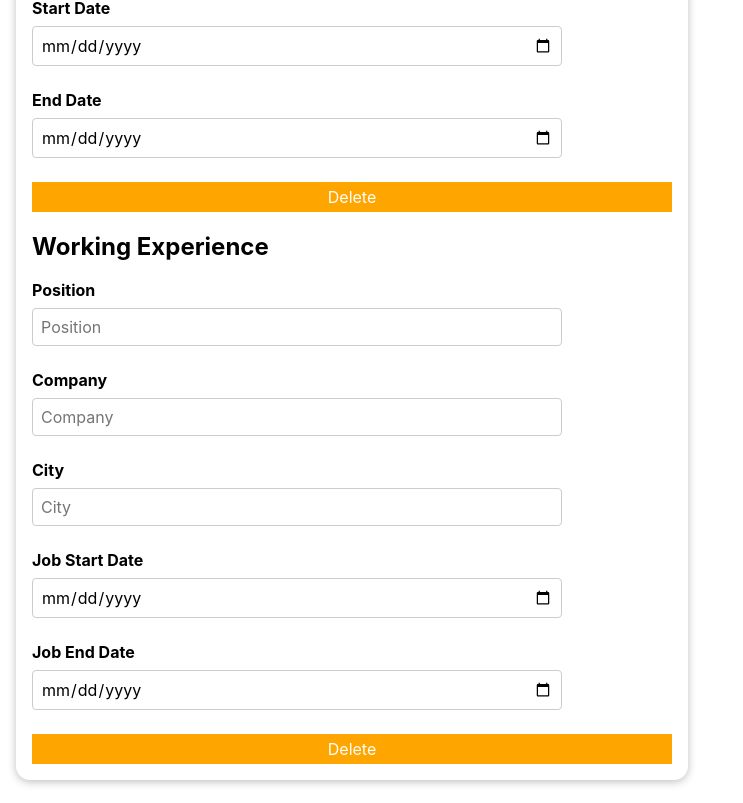
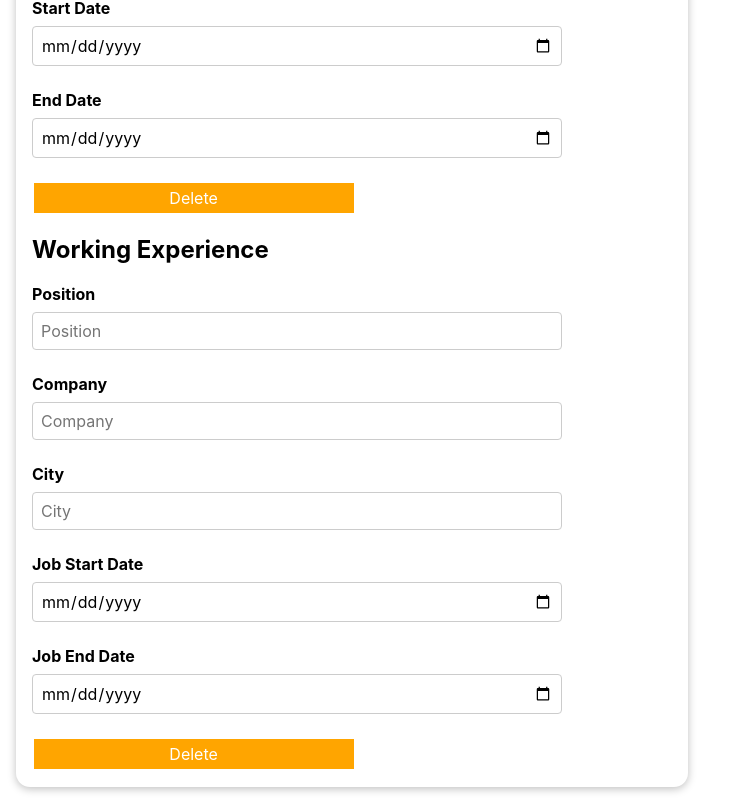
Before and after one commit to mohameddjebloun/cv-application, a React (Create React App) app: page / in a window 1280 px wide. Shown: the part 1150-1953 px from the top of the page, without its empty margins (0-743 px from the left). Built offline with nearby package versions, Linux system fonts and the light colour scheme; the HTML template or start-up script is replaced by a standard one.

Commit message:
Adjust button width

```diff
--- a/src/components/CvForm/CvForm.module.css
+++ b/src/components/CvForm/CvForm.module.css
@@ -61,3 +61,7 @@ textarea:focus {
 .error-text {
     color: #b40e0e;
 }
+button {
+    width: 50%;
+    margin: 0.1rem;
+}
```
